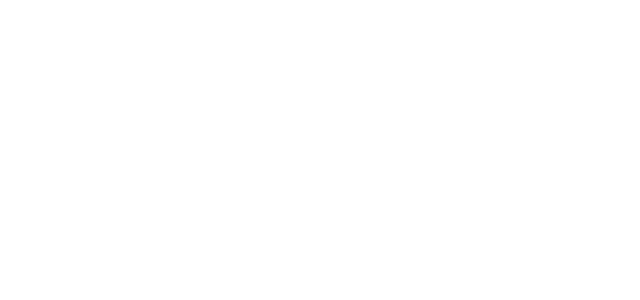
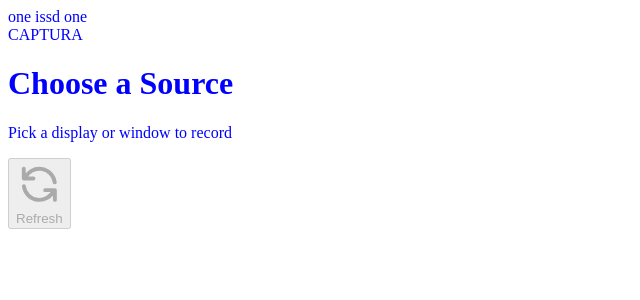
Before and after one commit to jassisamuran/capitalcompute_assignment, a React (Vite) app in the folder src/renderer/: page / in a window 1280 px wide. Shown: the top 300 px of the page, without its empty margins (0-640 px from the left). Built offline with nearby package versions, Linux system fonts and the light colour scheme.

Commit message:
added main component for showing frontend

```diff
--- a/src/renderer/src/App.tsx
+++ b/src/renderer/src/App.tsx
@@ -1,3 +1,38 @@
+import { useState } from "react";
+import { SourceGrid } from "./components/SourceGrid";
+import { Source } from "./types";
+
 export default function App() {
-  return <div style={{ color: 'white' }}>one is one</div>
+  const [sources, setSources] = useState<Source[]>([]);
+  const loadSources = async () => {
+    try {
+      const src = await window.electronAPI.getSources();
+      console.log("now", src);
+      setSources(src)
+    } catch (err) {
+      console.log("get-sources failed:", err);
+    }
+  };
+  // loadSources();
+  return <div style={{ color: "blue" }}>one issd one
+
+        <div
+        className="h-8 flex items-center "
+      >
+        <span className="text-[20px] font-mono">
+          CAPTURA
+        </span>
+      </div>
+
+      <main>
+<SourceGrid
+sources={sources}
+onLoad={()=>console.log('onload')}
+loading={true}
+onSelect={()=>console.log('onload')}/>
+
+      </main>
+
+
+  </div>;
 }
--- a/src/renderer/src/main.tsx
+++ b/src/renderer/src/main.tsx
@@ -1,7 +1,7 @@
 import React from "react";
 import ReactDOM from "react-dom/client";
 import App from "./App";
-
+import "./index.css";
 ReactDOM.createRoot(document.getElementById("root")!).render(
   <React.StrictMode>
     <App />
```
